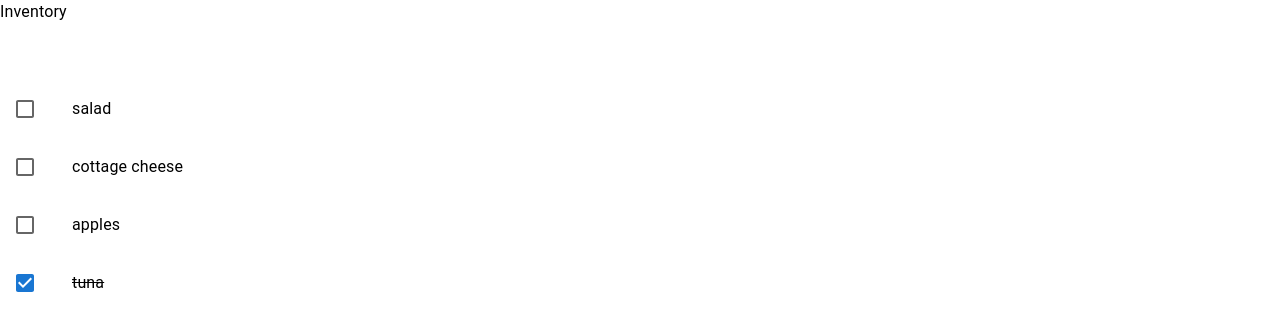
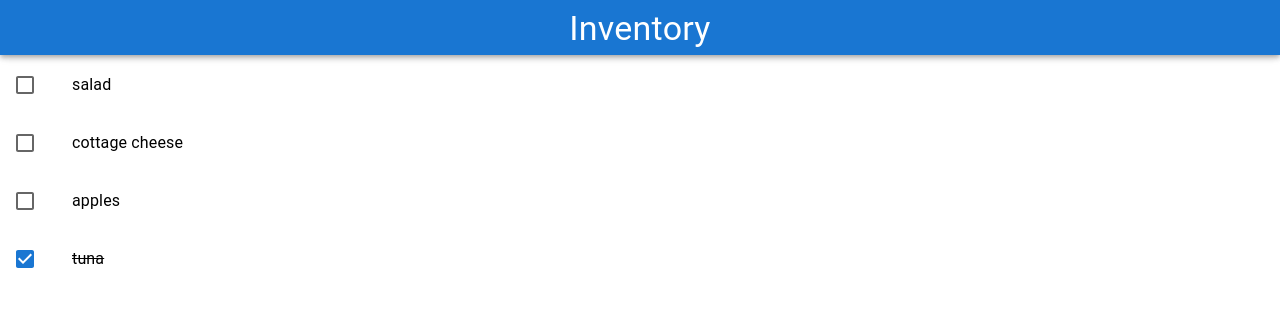
Before and after one commit to iva585/capstone-project, a React (Vite) app: page /inventory in a window 1280 px wide. Shown: the top 330 px of the page. Built offline with nearby package versions, Linux system fonts and the light colour scheme.

Commit message:
feature: add header to inventory page

```diff
--- a/src/app/pages/Inventory/Inventory.tsx
+++ b/src/app/pages/Inventory/Inventory.tsx
@@ -1,6 +1,7 @@
 import { List, Typography } from '@mui/material';
 import React from 'react';
 import { useSelector } from 'react-redux';
+import Header from '../../components/Header';
 import InventoryItem from '../../components/InventoryItem';
 import type { RootState } from '../../store';
 
@@ -8,7 +9,7 @@ export default (): JSX.Element => {
   const inventoryItems = useSelector((state: RootState) => state.inventory);
   return (
     <>
-      <Typography>Inventory</Typography>
+      <Header children="Inventory" />
       <List sx={{ pt: 7 }}>
         {[...inventoryItems]
           .sort((a, b) => (a.checked ? 1 : 0) - (b.checked ? 1 : 0))
```
